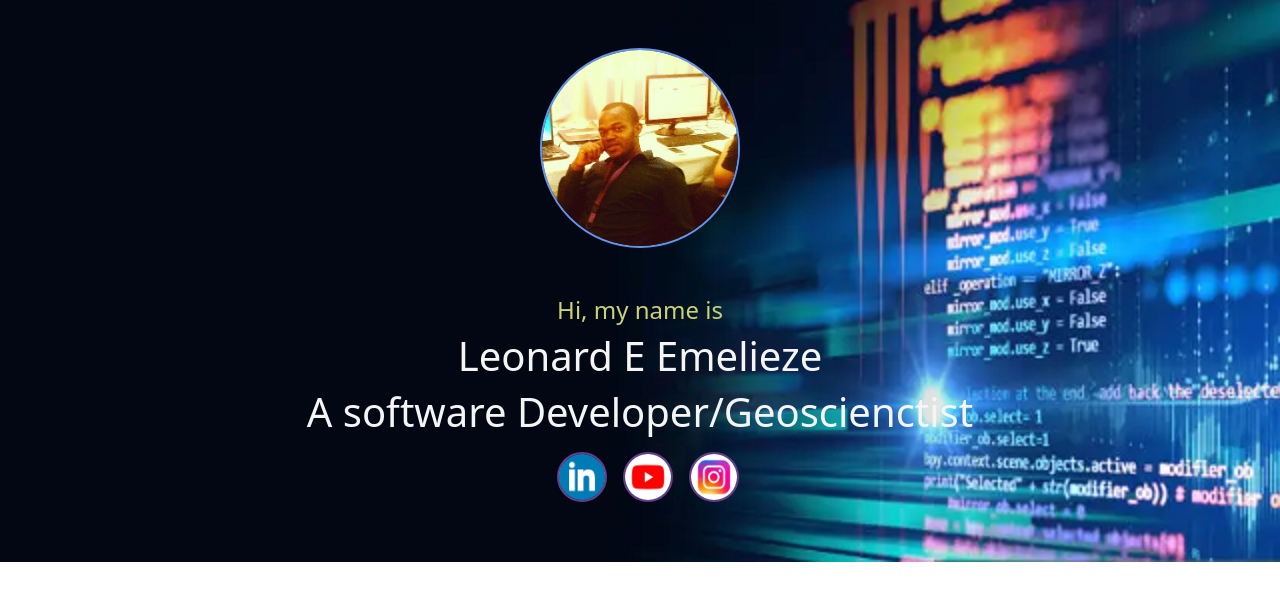
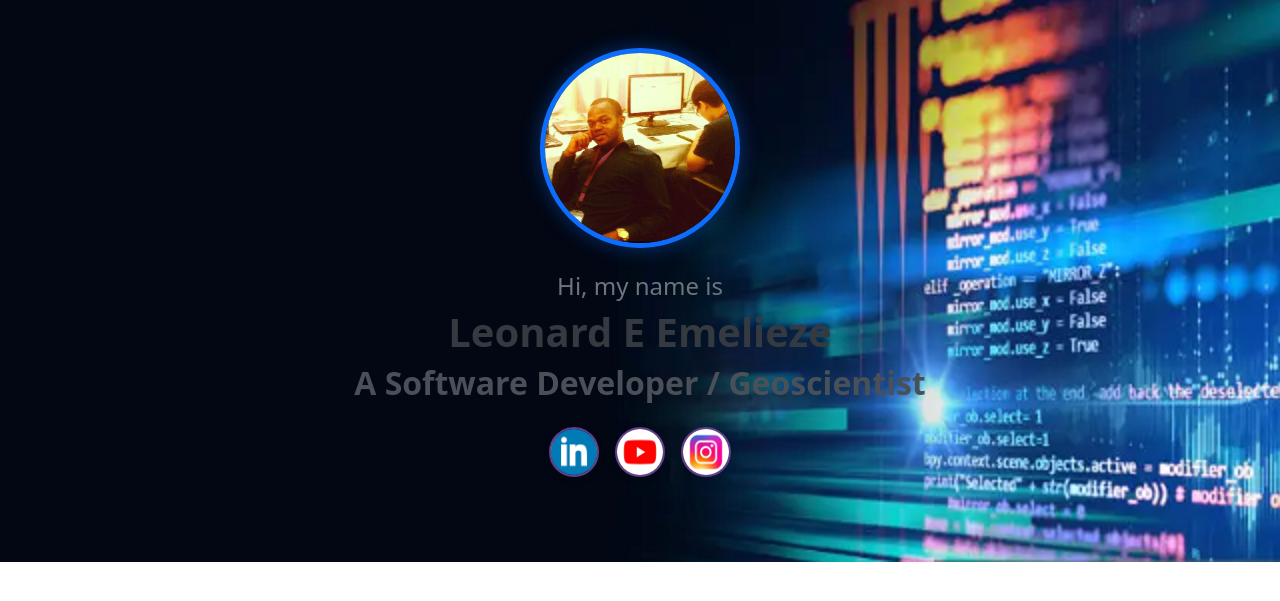
Before and after one commit to leoseis/-portfolio, a Django app: page / in a window 1280 px wide. Shown: the part 80-681 px from the top of the page. Run offline with Django 5.2, Linux system fonts and the light colour scheme.

Commit message:
styled the home made the image more pronounced

```diff
--- a/ebo/templates/home.html
+++ b/ebo/templates/home.html
@@ -2,41 +2,94 @@
 {% load static %}
 {% block content1 %}
 
-<div class="row my-5">
-  <div class="col-12 d-flex justify-content-center align-items-center">
-    <div class="circullar-image-container">
-      <img
-        class="circullar-image"
-        src="{% static  'images/insta.PNG' %}"
-        alt="image"
-      />
+<style>
+  .circular-image-container {
+  width: 200px;
+  height: 200px;
+  border-radius: 50%;
+  overflow: hidden;
+  border: 5px solid #0d6efd; /* Bootstrap blue */
+  box-shadow: 0 0 20px rgba(13, 110, 253, 0.4); /* soft glow */
+  transition: transform 0.3s ease, box-shadow 0.3s ease;
+}
+
+.circular-image-container:hover {
+  transform: scale(1.05);
+  box-shadow: 0 0 30px rgba(13, 110, 253, 0.6);
+}
+
+.circular-image {
+  width: 100%;
+  height: 100%;
+  object-fit: cover;
+}
+
+  .intro {
+    font-size: 1.5rem;
+    color: #6c757d;
+    margin-bottom: 0.5rem;
+  }
+
+  .name h1 {
+    font-size: 2rem;
+    font-weight: 700;
+    color: #343a40;
+  }
+
+  .name h1:last-child {
+    font-size: 1.5rem;
+    color: #495057;
+  }
+
+  .social_links {
+    transition: transform 0.3s ease;
+    border-radius: 50%;
+    box-shadow: 0 2px 8px rgba(0, 0, 0, 0.1);
+  }
+
+  .social_links:hover {
+    transform: scale(1.1);
+  }
+
+  @media (min-width: 768px) {
+    .name h1 {
+      font-size: 2.5rem;
+    }
+
+    .name h1:last-child {
+      font-size: 2rem;
+    }
+  }
+</style>
+
+<div class="container text-center my-5">
+  <div class="row justify-content-center">
+    <div class="col-auto">
+      <div class="circular-image-container">
+        <img class="circular-image" src="{% static 'images/insta.PNG' %}" alt="Leonard Emelieze">
       </div>
     </div>
   </div>
-<div class="col-12 text-center mt-3">
-  <h4 class="intro"> Hi, my name is </h4>
+
+  <div class="mt-4">
+    <h4 class="intro">Hi, my name is</h4>
     <div class="name">
-      <h1> Leonard E Emelieze</h1>
-      <h1> A software Developer/Geoscienctist </h1>
+      <h1>Leonard E Emelieze</h1>
+      <h1>A Software Developer / Geoscientist</h1>
+    </div>
   </div>
 
-    <div class="col-12 text-center mt-3">
-      <div class="col-12 d-flex justify-content-center align-items-center ">
-          <a href="https://www.linkedin.com/in/leonard-emelieze-24b4089b/" target="_blank" class="ms-3">
-            <img src="{% static 'images/linkendin.png' %}" alt="linkedin" width="50" height="50" class="social_links">
+  <div class="mt-4 d-flex justify-content-center gap-3 flex-wrap">
+    <a href="https://www.linkedin.com/in/leonard-emelieze-24b4089b/" target="_blank">
+      <img src="{% static 'images/linkendin.png' %}" alt="LinkedIn" width="50" height="50" class="social_links">
     </a>
-
-          <a href=https://www.youtube.com/@leonardemelieze8103 target="_blank" class="ms-3">
-            <img src="{% static 'images/you.png' %}" alt="youtube" width="50" height="50" class="social_links">
+    <a href="https://www.youtube.com/@leonardemelieze8103" target="_blank">
+      <img src="{% static 'images/you.png' %}" alt="YouTube" width="50" height="50" class="social_links">
     </a>
-
-          <a href=https://www.instagram.com/mistaa_lee_/ target="_blank" class="ms-3">
-            <img src="{% static 'images/insta.jpg' %}" alt="instagram" width="50" height="50" class="social_links">
+    <a href="https://www.instagram.com/mistaa_lee_/" target="_blank">
+      <img src="{% static 'images/insta.jpg' %}" alt="Instagram" width="50" height="50" class="social_links">
     </a>
   </div>
 </div>
 
-</div>
-
-
 {% endblock content1 %}
```
Lines whose indentation alone changed are shown as unchanged.
